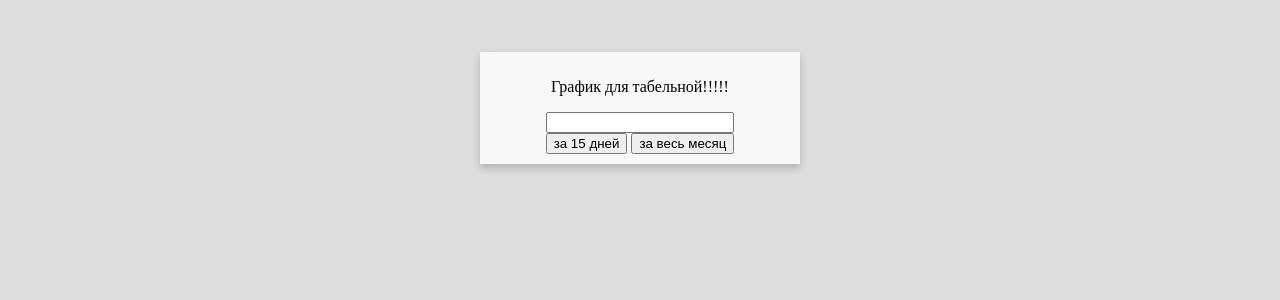
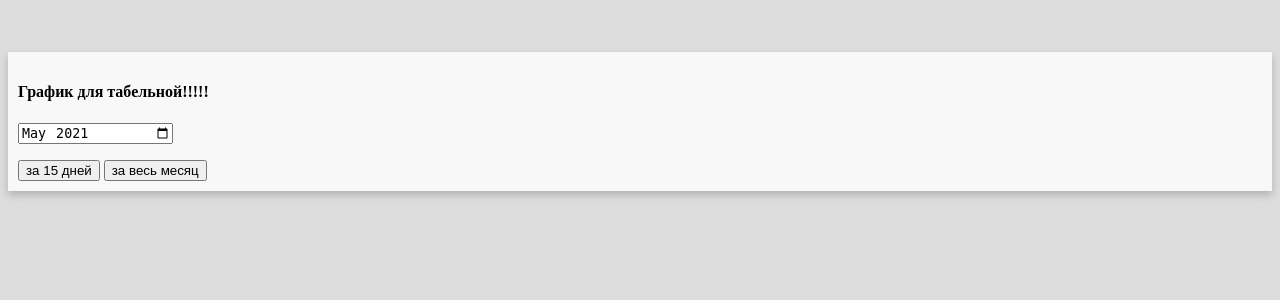
Before and after one commit to AEpolyakov/ldsp_src, a Django app: page /timesheet/ in a window 1280 px wide. Shown: the part 18-318 px from the top of the page. Run offline with Django 3.2, Linux system fonts and the light colour scheme; the visitor is signed in with stand-in values (Sample User, id 1).

Commit message:
timesheet page updated

```diff
--- a/manager/templates/manager/timesheet.html
+++ b/manager/templates/manager/timesheet.html
@@ -10,13 +10,14 @@
 {% endblock scripts %}
 
 {% block content %}
-    <div class="form-content card">
+    <div class="timesheet-card card">
         <form method="post">
             {% csrf_token %}
-            <p class="card-title mt-3 mb-3">График для табельной!!!!!</p>
-            <div class="date">{{form.date}}</div>
-            <button class="btn btn-primary mt-3 w-100" name="submit-half" type="submit">за 15 дней</button>
-            <button class="btn btn-primary mt-3 w-100" name="submit-full" type="submit">за весь месяц</button>
+            <h4>График для табельной!!!!!</h4>
+            <p style="display: none;">{{form.date}}</p>
+            <p><input type="month" id="timesheet-month"></p>
+            <button class="" name="submit-half" type="submit">за 15 дней</button>
+            <button class="" name="submit-full" type="submit">за весь месяц</button>
         </form>
     </div>
 
```
